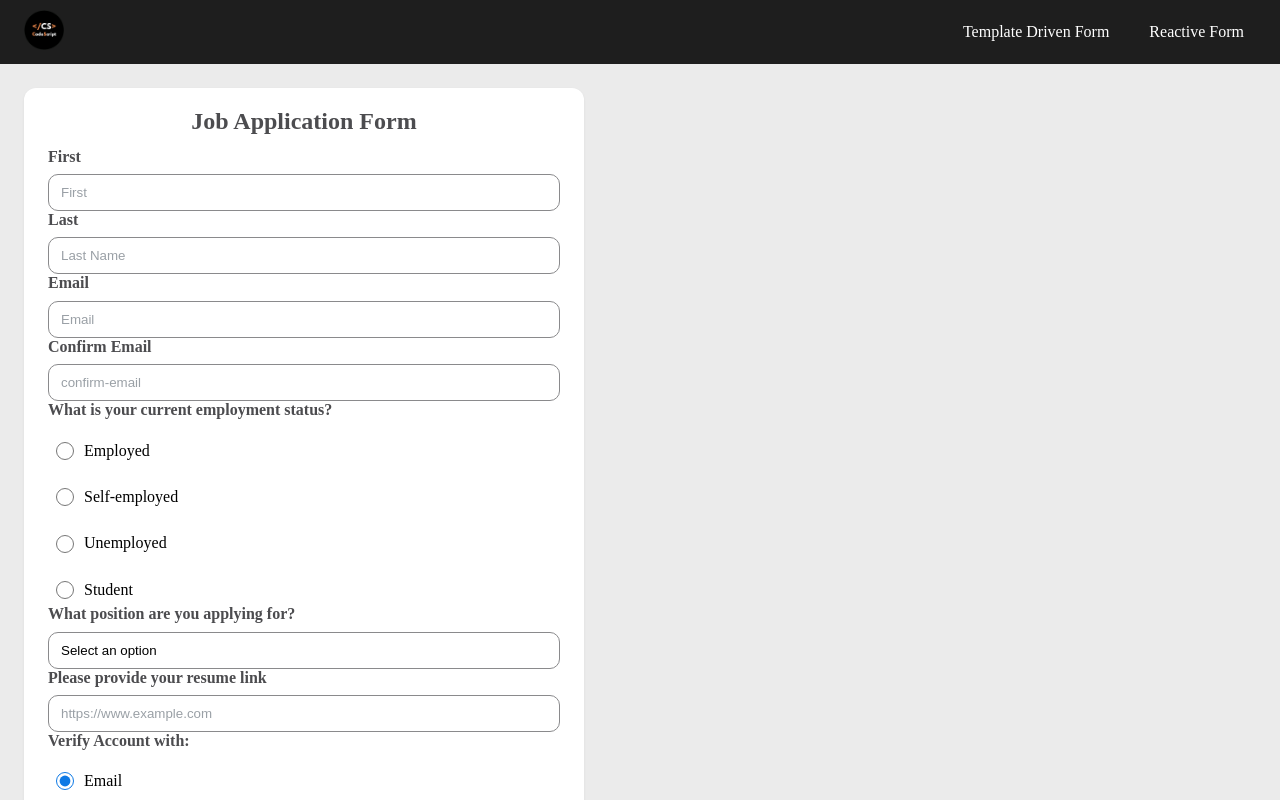
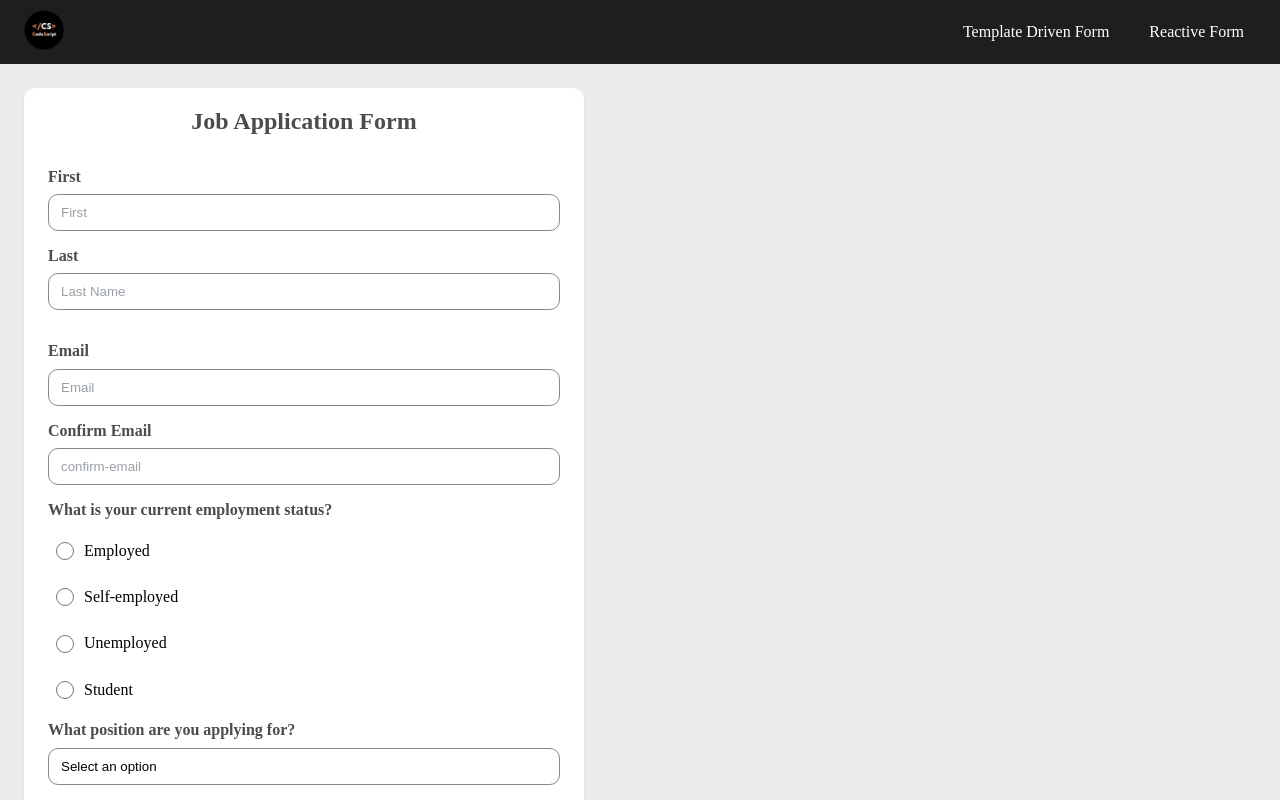
Before and after one commit to Ferangular/forms, an Angular app: page /template-driven-forms in a window 1280 px wide. Shown: the top 800 px of the page. Built offline with nearby package versions, Linux system fonts and the light colour scheme.

Commit message:
feat: tonteando con el código.

```diff
--- a/src/app/views/template-form/template-form.html
+++ b/src/app/views/template-form/template-form.html
@@ -142,8 +142,8 @@
 
   <!-- ========== EMPLOYMENT STATUS (RADIOS) ========== -->
   <div class="job-form__radio-group"
-       [class.job-form__radio-group--invalid]="(employmentStatus.touched || form.submitted) && employmentStatus.invalid"
-       [class.job-form__radio-group--valid]="(employmentStatus.touched || form.submitted) && employmentStatus.valid">
+       [class.job-form__radio-group--invalid]="(employmentStatus.dirty || form.submitted) && employmentStatus.invalid"
+       [class.job-form__radio-group--valid]="(employmentStatus.dirty || form.submitted) && employmentStatus.valid">
 
     <p class="job-form__radio-legend">What is your current employment status?</p>
 
--- a/src/app/views/template-form/template-form.scss
+++ b/src/app/views/template-form/template-form.scss
@@ -21,6 +21,7 @@
     flex-direction: column;
     row-gap: 16px;
     width: 100%;
+    margin-top: 1rem;
   }
 
   &__group-box { /* si lo usas */ }
@@ -41,6 +42,7 @@
 
   &__label {
     font-weight: 600;
+    margin-top: 1rem;
     color: var(--primary-color-20);
   }
 
```
